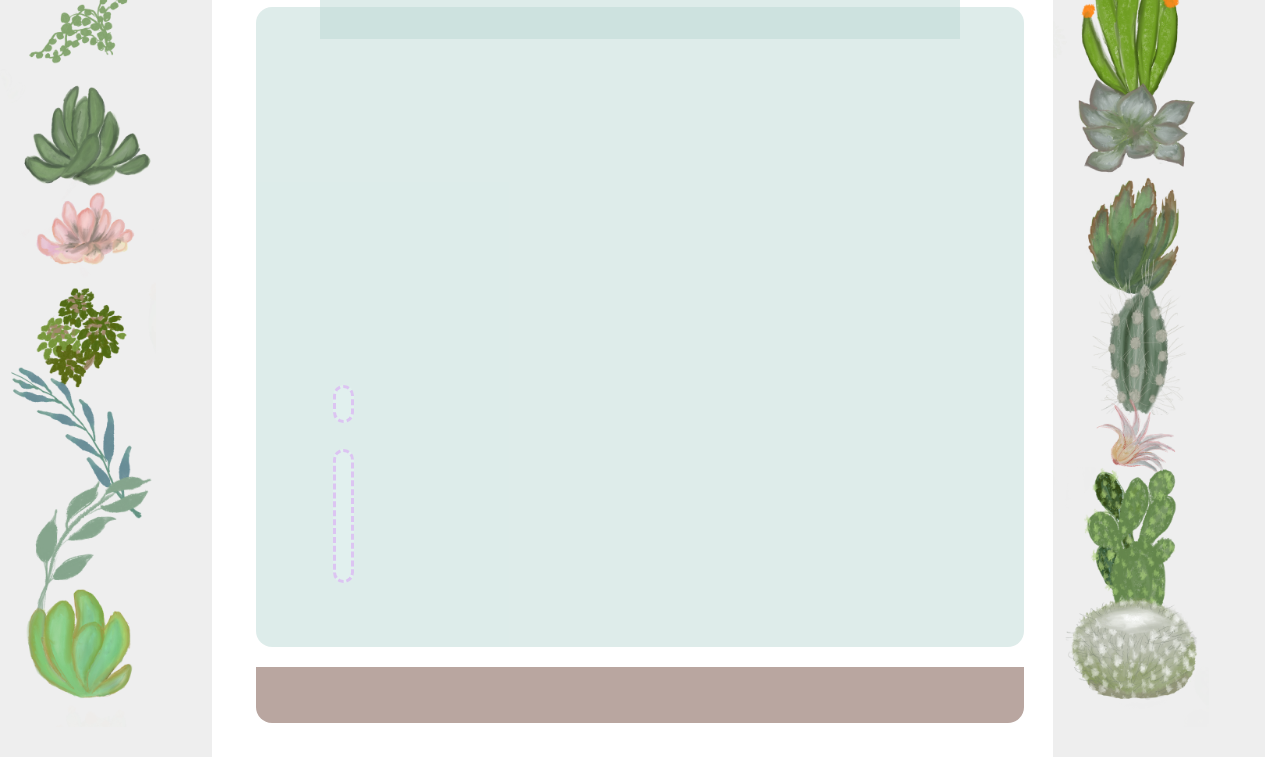
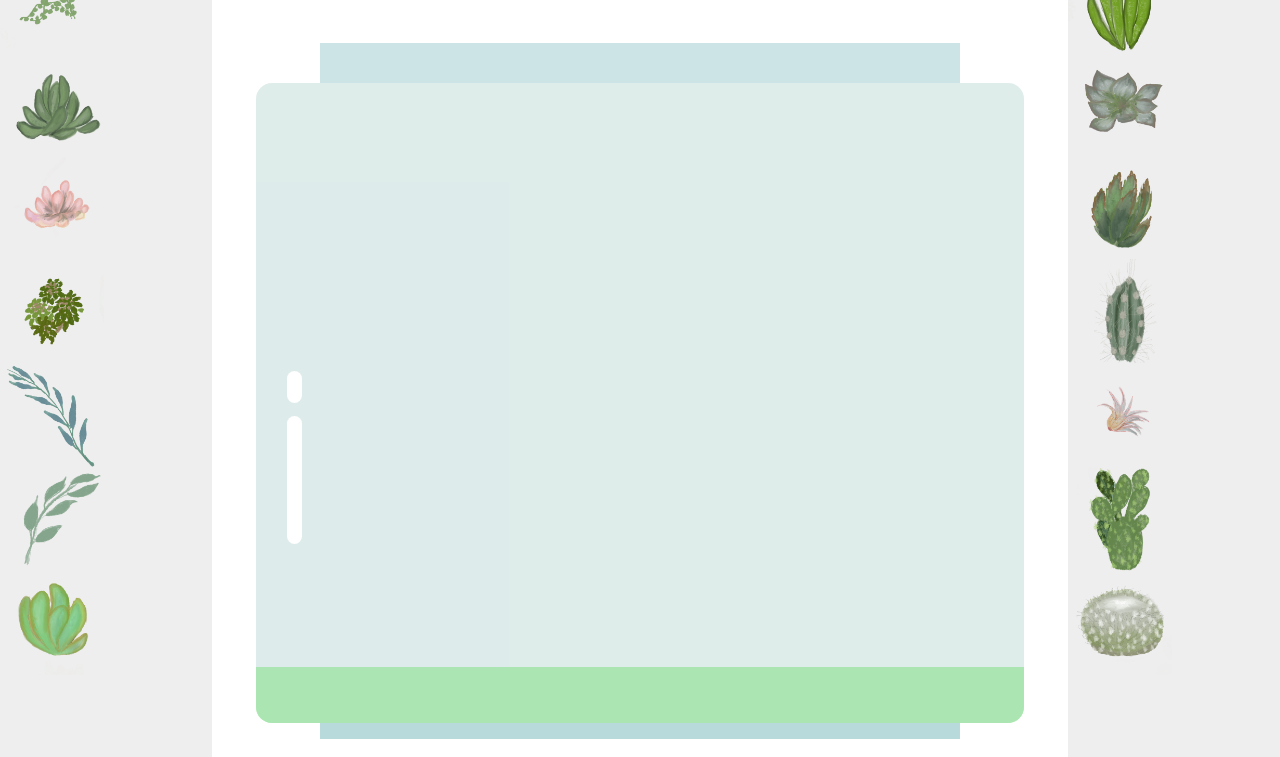
Before and after one commit to EvelynGonzalez21/pw-terrarium-2023a, a plain HTML site: page index.html in a window 1280 px wide. Shown: the part 73-830 px from the top of the page. Drawn offline with Linux system fonts and the light colour scheme.

Commit message:
⭐ControlandoElementos

```diff
--- a/index.html
+++ b/index.html
@@ -5,6 +5,7 @@
       <title>Mi Terrario</title>
       <meta charset="utf-8" />
       <link rel="stylesheet" href="style.css">
+      <script defer src="script.js"></script>
    </head>
    <body>
       <h1>Mi terrario</h1>
--- /dev/null
+++ b/script.js
@@ -0,0 +1,9 @@
+//Tomado el control del objeto
+let plant1 = document.getElementById("plant1")
+//agregar
+plant1.addEventListener("click", function(){
+    let name = prompt("Hola, ¿Cual es tu nombre?");
+    if(name !==""){
+    alert(`${name} please, save the planet🌻`);
+    }
+});
--- a/style.css
+++ b/style.css
@@ -1,15 +1,16 @@
 /*Estilos del terrarium*/
 h1 {
-   color:#92df9e;
+   color:#b3e2ba;
    text-align: center;
+   font-family: 'Broadway'; /* tipo de letra*/
 }
 /*.Crear clase código*/
 .container{
     background-color: #eee;
     width: 15%;
+    position: absolute; /* posicion absoluta tiene como caracteristicas */
     height: 100%;
     top: 10px;
-    position: absolute; /* posicion absoluta tiene como caracteristicas */
     padding:10px;
 }
 /* ID se representa con el #*/
@@ -20,7 +21,7 @@ h1 {
 /* ID se representa con el #*/
 #right-container
 {
-    right: 15px;
+    right: 0px;
 }
 
 .plant-holder{ /*contenederores de las plantas*/
@@ -32,8 +33,8 @@ h1 {
 .plant{ /*plantas*/
     position:absolute;
     /*tamaño de la imagen*/
-    max-width: 150%;  /*150*/
-    max-height: 150%;
+    max-width: 100%;  /*150*/
+    max-height: 100%;
     z-index: 2;
 }
 
@@ -44,19 +45,30 @@ h1 {
     border-radius: 1rem;
     position: absolute;
     left: 20%;
-    bottom: 0.5;
+    bottom: 0.5%;
     opacity: 0.5;
+    z-index: 1;
 }
 
 .jar-top {
     height: 5%;
     width: 50%;
-    background-color: #bddad6;
+    background-color: #9acacc;
     position: absolute;
     left: 25%;
-    bottom: 86%;
+    bottom: 80.5%;
     opacity: 0.5;
 
+}
+
+.jar-bottom {
+    width: 50%;
+    height: 2%;
+    background-color: #9acacc;
+    position: absolute;
+    bottom: -1.5%;
+    left: 25%;
+    opacity:0.7;
 }
 
 .dirt{
@@ -66,7 +78,7 @@ h1 {
     left: 20%;
     bottom: 0.5%;
     border: 3px;     /* solo son para vizualizar los movimientos*/
-    background-color: #744f43;
+    background-color: #32e622;
     border-radius: 0rem 0rem 1rem 1rem;
     opacity: 0.5;
     z-index: -1;
@@ -77,24 +89,20 @@ h1 {
     position: absolute;
     height: 20%;
     width: 2% ;
-    left: 10%;
-    bottom: 10%;
-    background-color: #c4e2de;
+    left: 4%;
+    bottom: 28%;
+    background-color: #ffffff;
     border-radius: 1rem 1rem 1rem 1rem;
-    border: 3px;
-    border-style:dashed;
-    border-color: #ba8ae7;
+    opacity: 1;
 
 }
 .jar-glossy-short{
     position: absolute;
     height: 5%;
     width: 2% ;
-    left: 10%;
-    bottom: 35%;
-    background-color: #c4e2de;
+    left: 4%;
+    bottom: 50%;
+    background-color:#ffffff;
     border-radius: 1rem 1rem 1rem 1rem;
-    border: 3px;
-    border-style:dashed;
-    border-color: #ba8ae7;
+
 }
```
